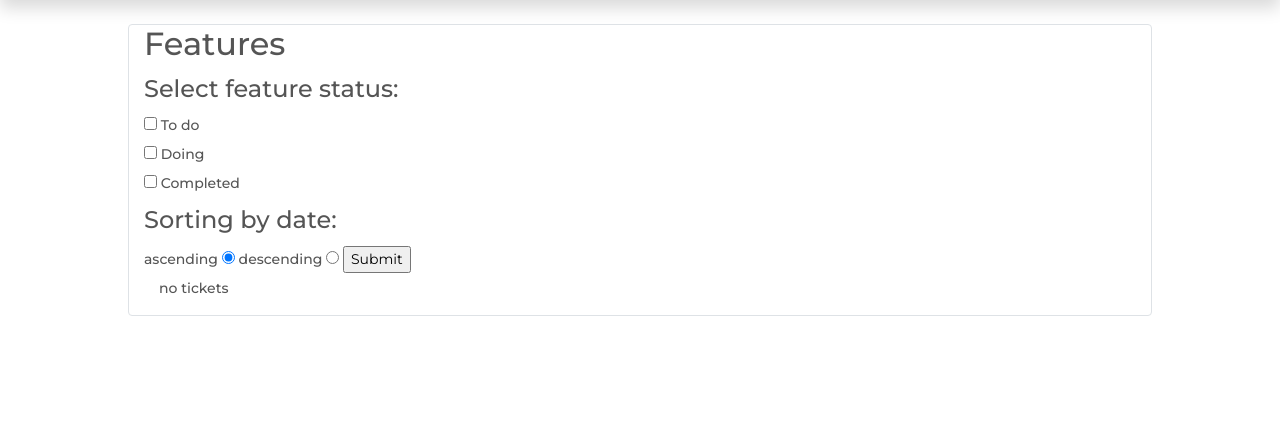
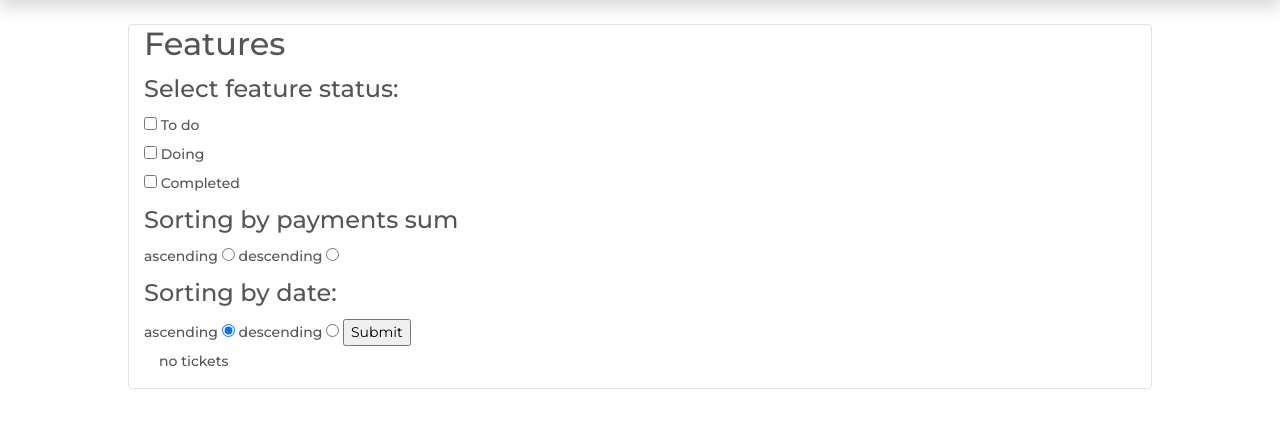
Before and after one commit to r-andy79/issue-tracker-project, a Django app: page /features in a window 1280 px wide. Shown: the part 56-484 px from the top of the page. Run offline with Django 3.2, Linux system fonts and the light colour scheme; data that the repository does not hold is empty; some libraries are stand-ins or nearby versions.

Commit message:
Added sorting features functionality by payments sum

```diff
--- a/templates/tickets/features_list.html
+++ b/templates/tickets/features_list.html
@@ -23,6 +23,11 @@
                         <label for="completed">Completed</label>
                       </div>
                 </fieldset>
+                <legend>Sorting by payments sum</legend>
+                <label for="ascending">ascending</label>
+                <input type="radio" name="date" id="payments_ascending" value="payments_ascending" {{payments_ascending_checked}}/>
+                <label for="descending">descending</label>
+                <input type="radio" name="date" id="payments_descending" value="payments_descending" {{payments_descending_checked}}/>
                 <legend>Sorting by date:</legend>
                 <label for="ascending">ascending</label>
                 <input type="radio" name="date" id="date_ascending" value="date_ascending" {{date_ascending_checked}} />
--- a/tickets/views.py
+++ b/tickets/views.py
@@ -33,6 +33,8 @@ def sort_list(tickets_list, sorting_order):
         'date_ascending': 'created_date',
         'vote_descending': '-total_votes',
         'vote_ascending': 'total_votes',
+        'payments_descending': '-payments_sum',
+        'payments_ascending': 'payments_sum',
         'to do': 'T',
         'doing': 'D',
         'completed': 'C'
@@ -87,6 +89,8 @@ def features_list(request):
         'features_list': filtered_features_list,
         'date_ascending_checked': 'checked' if sorting_order == 'date_ascending' else '',
         'date_descending_checked': 'checked' if sorting_order == 'date_descending' else '',
+        'payments_ascending_checked': 'checked' if sorting_order == 'payments_ascending' else '',
+        'payments_descending_checked': 'checked' if sorting_order == 'payments_descending' else '',
     }
     return render(request, "tickets/features_list.html", context)
 
```
